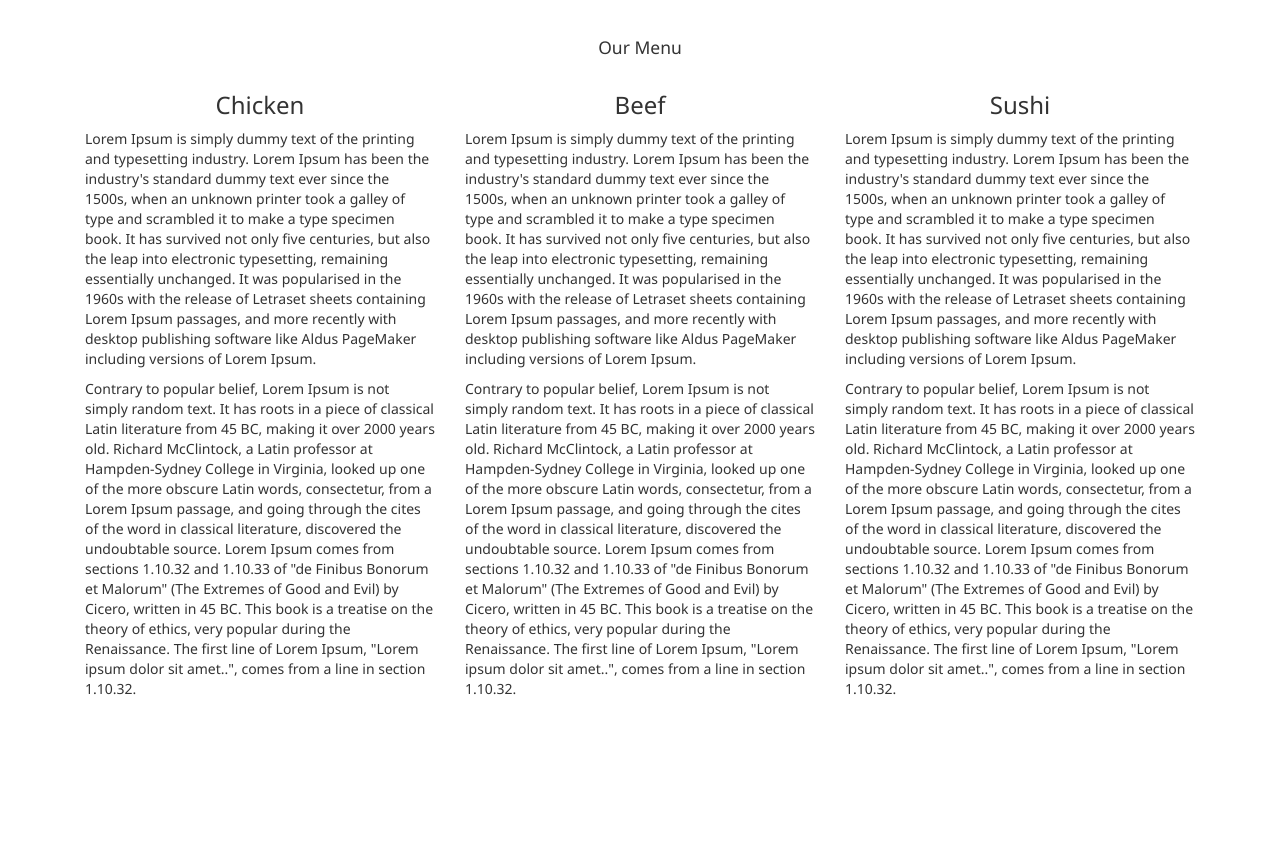
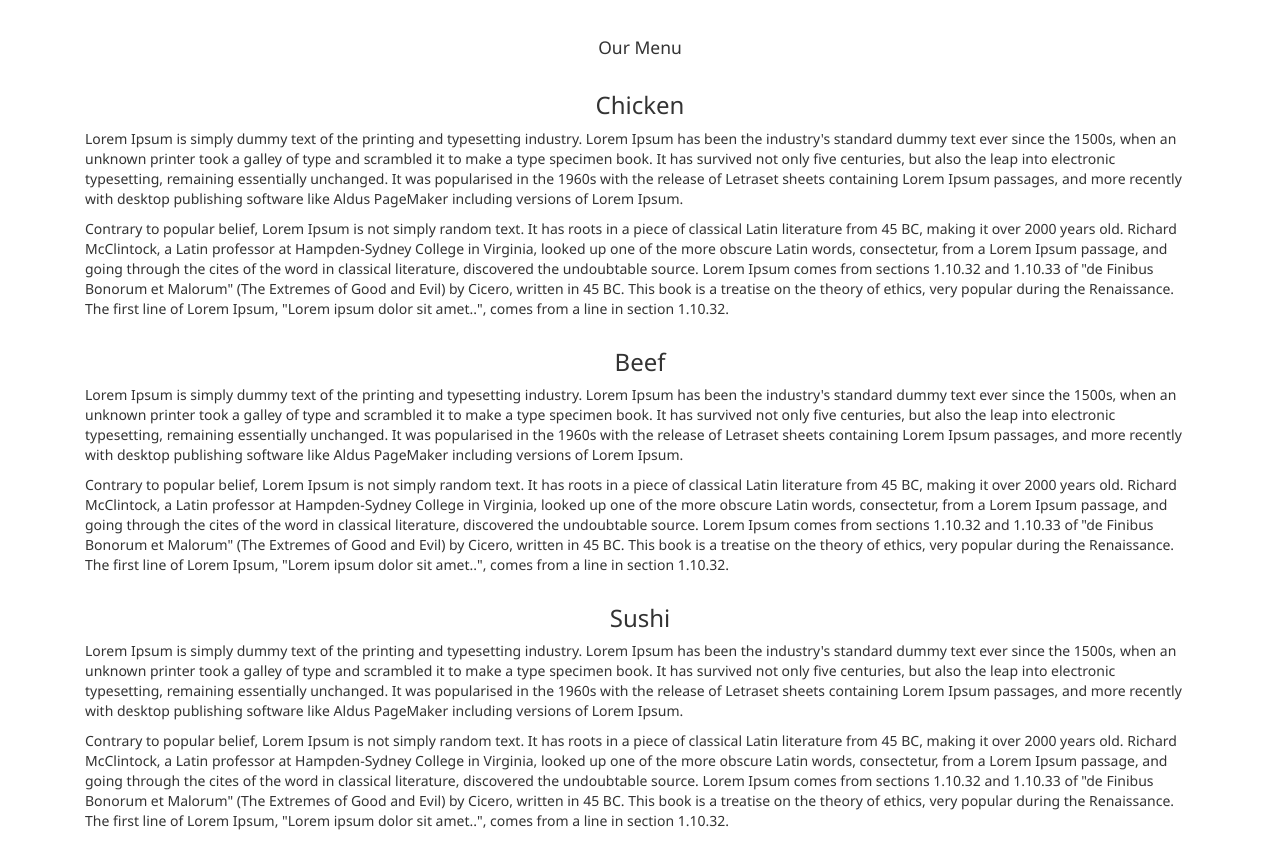
Before and after one commit to PrantikPaul/htmlCssAndJavascriptForWeb, a plain HTML site: page module3/index.html in a window 1280 px wide. Shown: the part 54-895 px from the top of the page. Before the commit the page ends 800 px from the top, so only its background shows below. Drawn offline with Linux system fonts and the light colour scheme; files that its build step writes are made by us from their sources; a script that the page names is missing.

Commit message:
Update index.html

```diff
--- a/module3/index.html
+++ b/module3/index.html
@@ -46,17 +46,17 @@
 
     <div id="main-content" class="container">
       <h1 class="menu-header text-center col-md-12 col-ms-12 col-xs-12">Our Menu</h1>
-      <div id="chicken" class="menu-content col-md-4 col-ms-6 col-xs-12">
+      <div id="chicken" class="menu-content col-md-12 col-ms-12 col-xs-12">
         <h3 class="text-center">Chicken</h3>
         <p>Lorem Ipsum is simply dummy text of the printing and typesetting industry. Lorem Ipsum has been the industry's standard dummy text ever since the 1500s, when an unknown printer took a galley of type and scrambled it to make a type specimen book. It has survived not only five centuries, but also the leap into electronic typesetting, remaining essentially unchanged. It was popularised in the 1960s with the release of Letraset sheets containing Lorem Ipsum passages, and more recently with desktop publishing software like Aldus PageMaker including versions of Lorem Ipsum.</p>
         <p>Contrary to popular belief, Lorem Ipsum is not simply random text. It has roots in a piece of classical Latin literature from 45 BC, making it over 2000 years old. Richard McClintock, a Latin professor at Hampden-Sydney College in Virginia, looked up one of the more obscure Latin words, consectetur, from a Lorem Ipsum passage, and going through the cites of the word in classical literature, discovered the undoubtable source. Lorem Ipsum comes from sections 1.10.32 and 1.10.33 of "de Finibus Bonorum et Malorum" (The Extremes of Good and Evil) by Cicero, written in 45 BC. This book is a treatise on the theory of ethics, very popular during the Renaissance. The first line of Lorem Ipsum, "Lorem ipsum dolor sit amet..", comes from a line in section 1.10.32.</p>
       </div>
-      <div id="beef" class="menu-content col-md-4 col-ms-6 col-xs-12">
+      <div id="beef" class="menu-content col-md-12 col-ms-12 col-xs-12">
         <h3 class="text-center">Beef</h3>
         <p>Lorem Ipsum is simply dummy text of the printing and typesetting industry. Lorem Ipsum has been the industry's standard dummy text ever since the 1500s, when an unknown printer took a galley of type and scrambled it to make a type specimen book. It has survived not only five centuries, but also the leap into electronic typesetting, remaining essentially unchanged. It was popularised in the 1960s with the release of Letraset sheets containing Lorem Ipsum passages, and more recently with desktop publishing software like Aldus PageMaker including versions of Lorem Ipsum.</p>
         <p>Contrary to popular belief, Lorem Ipsum is not simply random text. It has roots in a piece of classical Latin literature from 45 BC, making it over 2000 years old. Richard McClintock, a Latin professor at Hampden-Sydney College in Virginia, looked up one of the more obscure Latin words, consectetur, from a Lorem Ipsum passage, and going through the cites of the word in classical literature, discovered the undoubtable source. Lorem Ipsum comes from sections 1.10.32 and 1.10.33 of "de Finibus Bonorum et Malorum" (The Extremes of Good and Evil) by Cicero, written in 45 BC. This book is a treatise on the theory of ethics, very popular during the Renaissance. The first line of Lorem Ipsum, "Lorem ipsum dolor sit amet..", comes from a line in section 1.10.32.</p>
       </div>
-      <div id="sushi" class="menu-content col-md-4 col-ms-12 col-xs-12">
+      <div id="sushi" class="menu-content col-md-12 col-ms-12 col-xs-12">
         <h3 class="text-center">Sushi</h3>
         <p>Lorem Ipsum is simply dummy text of the printing and typesetting industry. Lorem Ipsum has been the industry's standard dummy text ever since the 1500s, when an unknown printer took a galley of type and scrambled it to make a type specimen book. It has survived not only five centuries, but also the leap into electronic typesetting, remaining essentially unchanged. It was popularised in the 1960s with the release of Letraset sheets containing Lorem Ipsum passages, and more recently with desktop publishing software like Aldus PageMaker including versions of Lorem Ipsum.</p>
         <p>Contrary to popular belief, Lorem Ipsum is not simply random text. It has roots in a piece of classical Latin literature from 45 BC, making it over 2000 years old. Richard McClintock, a Latin professor at Hampden-Sydney College in Virginia, looked up one of the more obscure Latin words, consectetur, from a Lorem Ipsum passage, and going through the cites of the word in classical literature, discovered the undoubtable source. Lorem Ipsum comes from sections 1.10.32 and 1.10.33 of "de Finibus Bonorum et Malorum" (The Extremes of Good and Evil) by Cicero, written in 45 BC. This book is a treatise on the theory of ethics, very popular during the Renaissance. The first line of Lorem Ipsum, "Lorem ipsum dolor sit amet..", comes from a line in section 1.10.32.</p>
```
